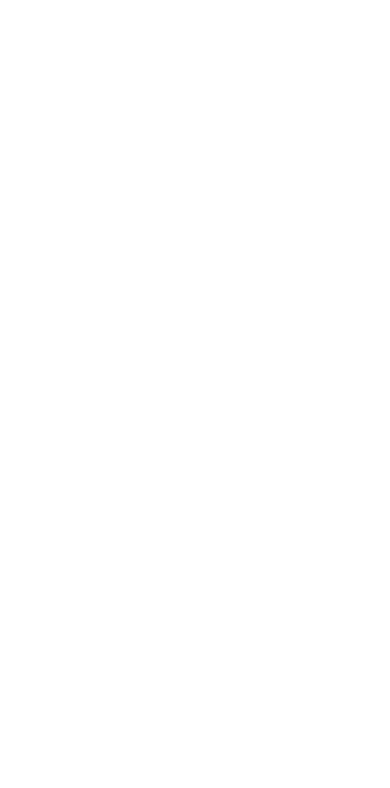
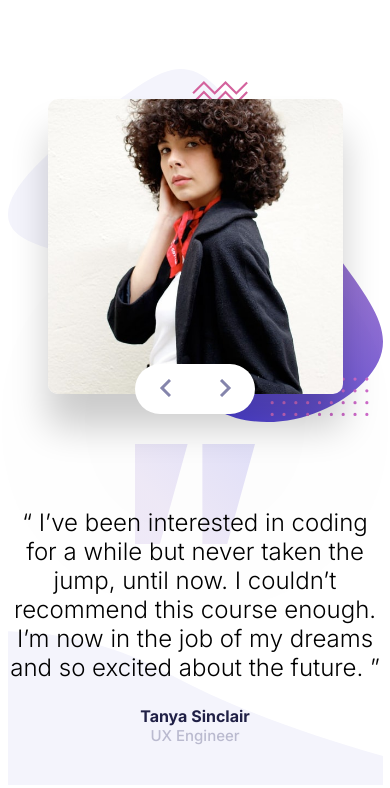
Before and after one commit to Hann0T/testimonials-slider-master, a plain HTML site: page index.html in a window 390 px wide. Drawn offline with Linux system fonts and the light colour scheme.

Commit message:
mobile first complete

```diff
--- a/index.html
+++ b/index.html
@@ -0,0 +1,31 @@
+<!DOCTYPE html>
+<html lang="en">
+<head>
+	<meta charset="UTF-8">
+	<meta name="viewport" content="width=device-width, initial-scale=1.0">
+	<link rel="preconnect" href="https://fonts.gstatic.com">
+	<link href="https://fonts.googleapis.com/css2?family=Inter:wght@300;500;700&display=swap" rel="stylesheet">
+	<link rel="stylesheet" href="./styles/styles.css">
+	<title>Document</title>
+</head>
+<body>
+	<div class="sliderComponent">
+
+		<div class="slider">
+			<img class="slider__thumbnail" src="./images/image-tanya.jpg" alt="tanya">
+			<div class="controlator">
+				<button class="controlator__left button--resetStyles"><img src="./images/icon-prev.svg" alt="arrow__left"></button>
+				<button class="controlator__right button--resetStyles"><img src="./images/icon-next.svg" alt="arrow__right"></button>
+			</div>
+		</div>
+
+			<div class="sliderComponent__content">
+				<p class="sliderComponent__text">
+						“ I’ve been interested in coding for a while but never taken the jump, until now. I couldn’t recommend this course enough. I’m now in the job of my dreams and so excited about the future. ”
+				</p>
+				<p class="sliderComponent__name">Tanya Sinclair<span class="sliderComponent__ocupation">UX Engineer</span></p>
+			</div>
+
+	</div>
+</body>
+</html>
--- a/styles/styles.css
+++ b/styles/styles.css
@@ -1 +1,106 @@
-D:\Development\WebDev\coding-bootcamp-testimonials-slider-master\styles
+:root {
+	--Dark-Blue: hsl(240, 38%, 20%);
+	--Grayish-Blue: hsl(240, 18%, 77%);
+
+}
+
+body {
+	font-family: 'Inter', sans-serif;
+	Font-size: 24px;
+	height: 100vh;
+	margin: 0;
+	display: flex;
+	align-items: center;
+	justify-content: center;
+}
+
+.sliderComponent {
+	box-sizing: border-box;
+	width: 375px;
+	background-image: url(../images/pattern-curve.svg);
+	background-position: bottom;
+	background-repeat: no-repeat;
+}
+
+.slider {
+	box-sizing: border-box;
+	padding: 40px 40px 0;
+	display: flex;
+	align-items: center;
+	flex-direction: column;
+	z-index: 10;
+	background-image: url(../images/pattern-bg.svg);
+	background-position: center;
+	background-repeat: no-repeat;
+	background-size: contain;
+	background-position-y: 10px;
+	justify-content: center;
+}
+
+.slider__thumbnail {
+	width: 100%;
+	border-radius: 10px;
+	box-shadow: 0 33px 37px rgba(0, 0, 0, 0.2);
+}
+
+
+
+.controlator {
+	background-color: #fff;
+	display: flex;
+	align-items: center;
+	justify-content: center;
+	padding: 5px 10px;
+	border-radius: 30px;
+	width: 100px;
+	height: 40px;
+	position: relative;
+	top: -30px;
+	box-shadow: 0 33px 370px rgba(0, 0, 0, 0.2);
+	z-index: 50;
+}
+
+.button--resetStyles {
+	background-color: transparent;
+	border: none;
+	position: absolute;
+	width: 50%;
+	height: 100%;
+	cursor: pointer;
+}
+
+.controlator__left {
+	left: 0;
+	border-radius: 30px 0 0 30px;
+}
+
+.controlator__right {
+	right: 0;
+	border-radius: 0 30px 30px 0;
+}
+
+.sliderComponent__content {
+	padding: 40px 0;
+	text-align: center;
+	background-image: url(../images/pattern-quotes.svg);
+	background-repeat: no-repeat;
+	background-position: top;
+}
+
+.sliderComponent__text {
+	font-weight: 300;
+}
+
+.sliderComponent__name {
+	font-size: 16px;
+	font-weight: 700;
+	margin: 0;
+	color: var(--Dark-Blue);
+}
+
+.sliderComponent__ocupation {
+	font-weight: 500;
+	font-size: 15px;
+	display: block;
+	color: var(--Grayish-Blue);
+}
```
